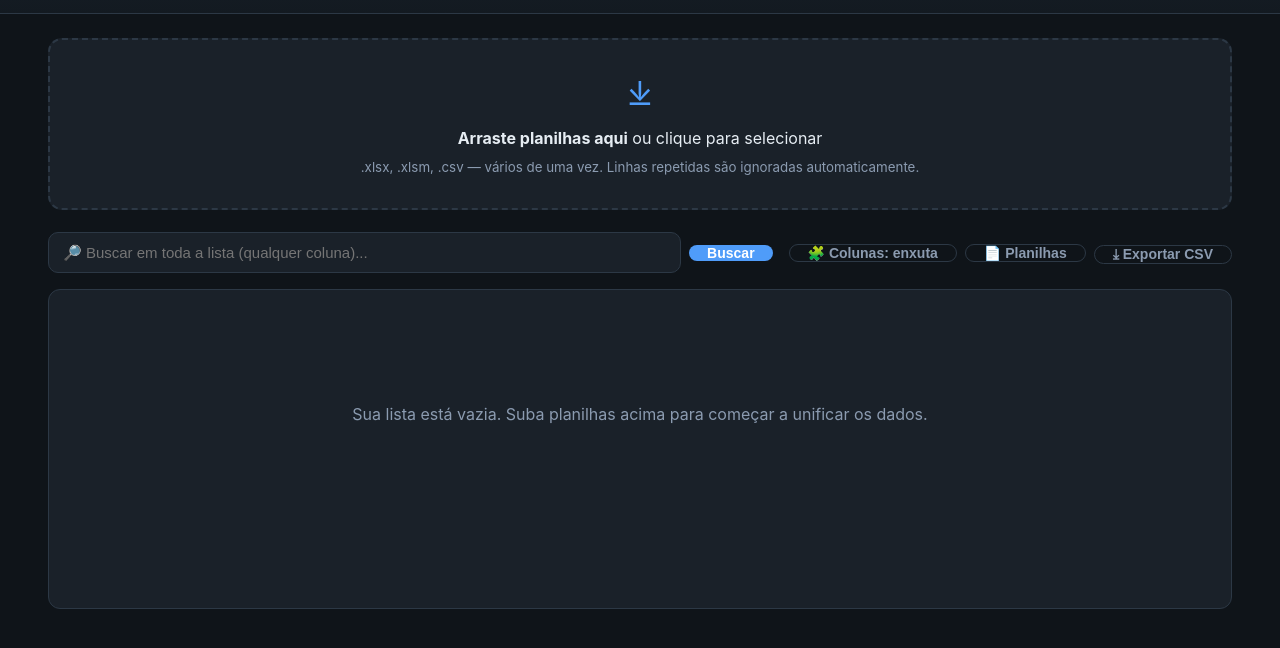
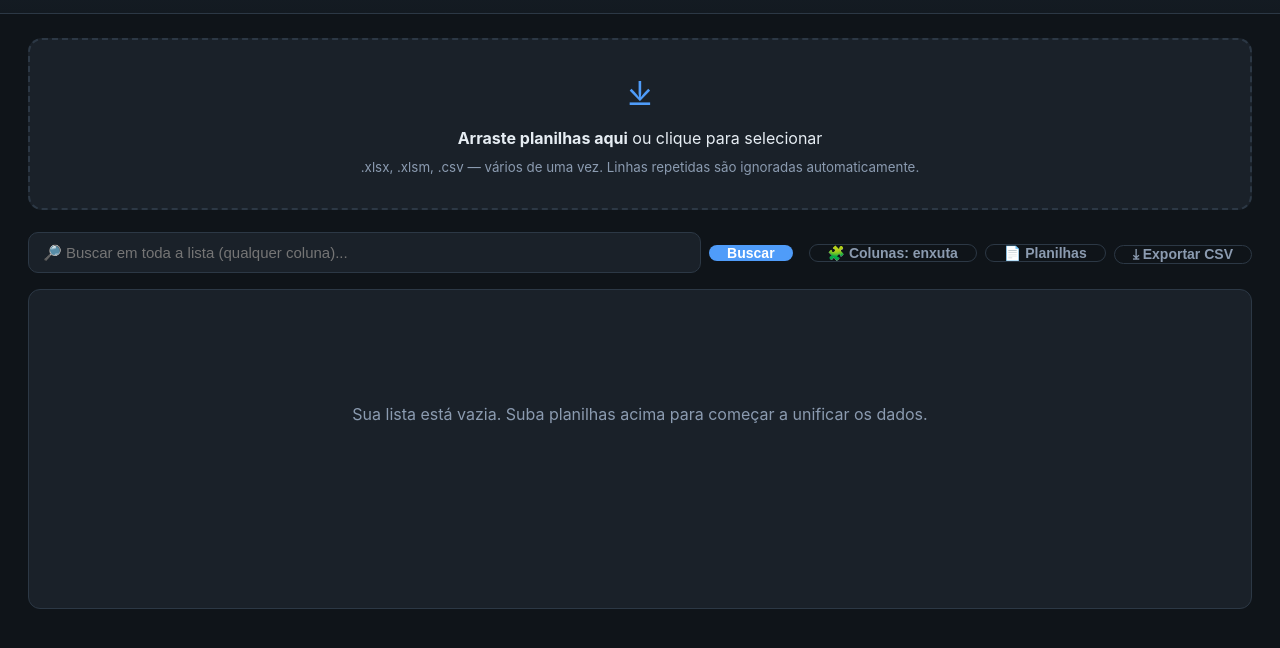
Before and after one commit to Madm2021/LexFlow, a website: page index.html in a window 1280 px wide. Shown: the part 76-724 px from the top of the page. Drawn offline with Linux system fonts and the light colour scheme.

Commit message:
Add files via upload

```diff
--- a/styles.css
+++ b/styles.css
@@ -45,7 +45,7 @@ body {
 .logout { align-self: center; color: var(--muted); text-decoration: none; font-size: 13px; border: 1px solid var(--border); padding: 6px 12px; border-radius: 8px; }
 .logout:hover { color: var(--text); border-color: var(--accent); }
 
-main { max-width: 1240px; margin: 0 auto; padding: 24px 28px 60px; }
+main { max-width: none; width: 100%; margin: 0; padding: 24px 28px 60px; }
 
 .upload-section { margin-bottom: 22px; }
 .dropzone {
```
